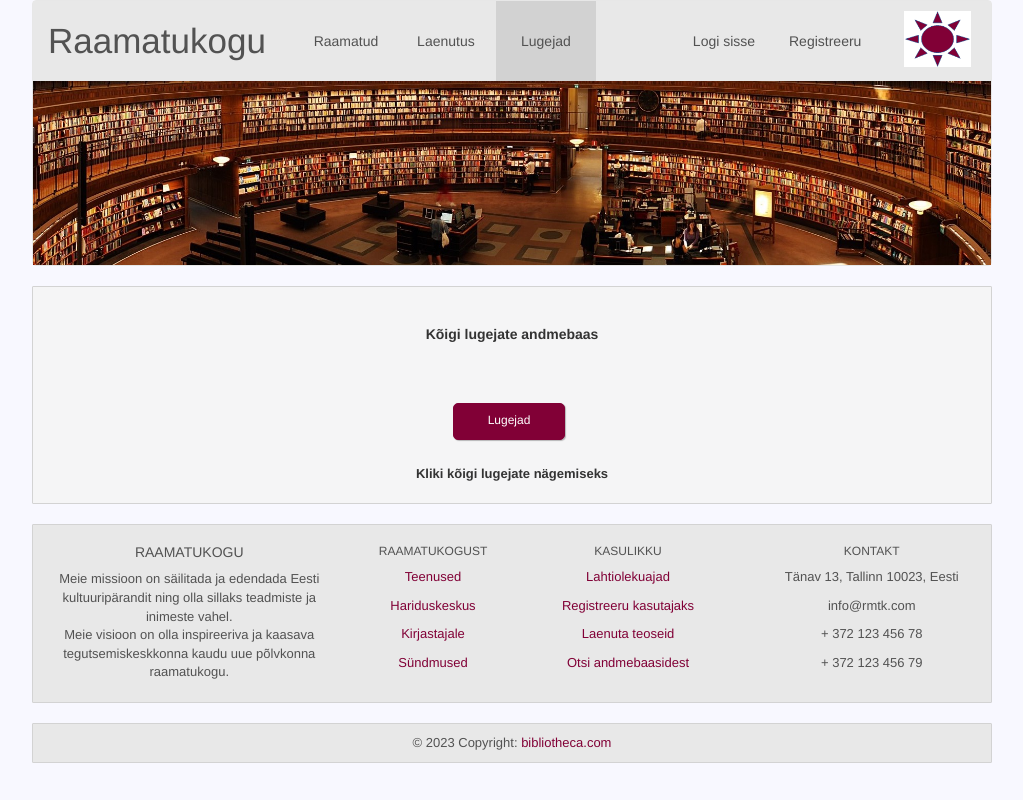
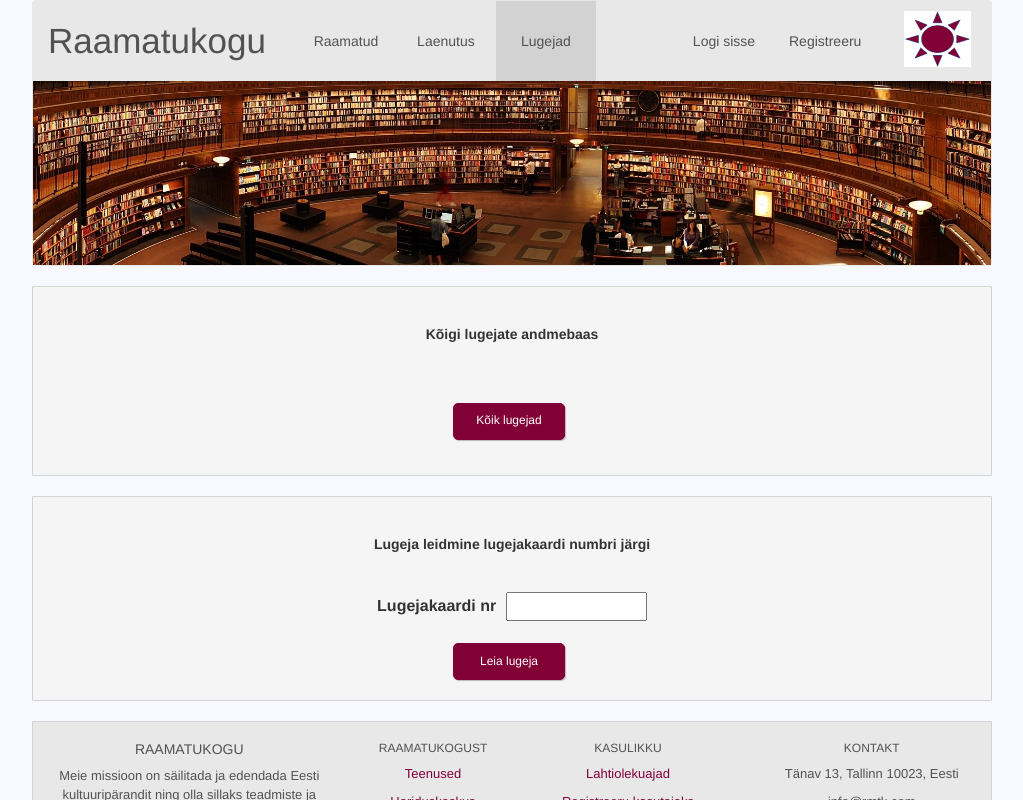
Before and after one commit to kvalge/bibliotheca-angular, an Angular app: page /library/user in a window 1280 px wide. Shown: the top 800 px of the page, without its empty margins (128-1151 px from the left). Built offline with nearby package versions, Linux system fonts and the light colour scheme.

Commit message:
Task: create functionality to return library user by name.

```diff
--- a/src/app/app.module.ts
+++ b/src/app/app.module.ts
@@ -17,6 +17,7 @@ import {LendingService} from "./shared/lending.service";
 import {LibraryUserListComponent} from './library-user/library-user-list/library-user-list.component';
 import {LibraryUserComponent} from './library-user/library-user.component';
 import {LibraryUserService} from "./shared/library-user.service";
+import {FormsModule} from "@angular/forms";
 
 @NgModule({
   declarations: [
@@ -35,7 +36,8 @@ import {LibraryUserService} from "./shared/library-user.service";
     RouterOutlet,
     RouterLinkActive,
     AppRoutingModule,
-    HttpClientModule
+    HttpClientModule,
+    FormsModule
   ],
   providers: [DataStorageService, BookService, LendingService, LibraryUserService],
   bootstrap: [AppComponent]
--- a/src/app/library-user/library-user-list/library-user-list.component.html
+++ b/src/app/library-user/library-user-list/library-user-list.component.html
@@ -2,9 +2,9 @@
   <h5>Kõigi lugejate andmebaas</h5>
   <div>
     <div>
-      <button (click)="getAllLibraryUsers()">Lugejad</button>
+      <button (click)="getAllLibraryUsers()">Kõik lugejad</button>
     </div>
-    <div *ngIf="showHeader; else getTableMessage">
+    <div *ngIf="showHeader">
       <table class="table table-hover">
         <thead>
         <tr>
@@ -23,8 +23,5 @@
         </tbody>
       </table>
     </div>
-    <ng-template #getTableMessage>
-      <p>Kliki kõigi lugejate nägemiseks</p>
-    </ng-template>
   </div>
 </section>
--- a/src/app/library-user/library-user.component.css
+++ b/src/app/library-user/library-user.component.css
@@ -0,0 +1,41 @@
+h5 {
+  margin-top: 30px;
+  margin-bottom: 40px;
+  text-align: center;
+  font-weight: bold;
+}
+
+.input-base {
+  margin-top: 30px;
+  text-align: center;
+}
+
+input {
+  width: 15%;
+  margin-left: 10px;
+}
+
+button {
+  margin: 2rem 0rem 1rem 41rem;
+}
+
+.btnRight {
+  float: right;
+}
+
+table {
+  width: 70%;
+  margin-left: 170px;
+  margin-top: 30px;
+}
+
+table tr td, table tr th {
+  font-size: 13px;
+  border-bottom: 1px solid #ddd;
+}
+
+p {
+  margin-left: 27rem;
+  font-size: 13px;
+  font-weight: bold;
+}
--- a/src/app/library-user/library-user.component.html
+++ b/src/app/library-user/library-user.component.html
@@ -1 +1,29 @@
 <app-library-user-list></app-library-user-list>
+<section>
+  <h5>Lugeja leidmine lugejakaardi numbri järgi</h5>
+  <div>
+    <div class="input-base">
+      <label for="libUserCode">Lugejakaardi nr</label>
+      <input type="text" id="libUserCode" name="libUserCode" [(ngModel)]="libUserCode">
+    </div>
+    <button (click)="getLibraryUser(libUserCode)">Leia lugeja</button>
+  </div>
+  <div>
+    <div *ngIf="showHeader">
+      <div>
+        <table class="table table-hover">
+          <tr>
+            <th>Lugejakaardi nr</th>
+            <th>Eesnimi</th>
+            <th>Perekonnanimi</th>
+          </tr>
+          <tr>
+            <td>{{libUser.idCode}}</td>
+            <td>{{libUser.firstName}}</td>
+            <td>{{libUser.lastName}}</td>
+          </tr>
+        </table>
+      </div>
+    </div>
+  </div>
+</section>
--- a/src/app/library-user/library-user.component.ts
+++ b/src/app/library-user/library-user.component.ts
@@ -1,4 +1,7 @@
-import { Component, OnInit } from '@angular/core';
+import {Component, OnInit} from '@angular/core';
+import {LibraryUserModel} from "./library-user.model";
+import {LibraryUserService} from "../shared/library-user.service";
+import {DataStorageService} from "../shared/data-storage.service";
 
 @Component({
   selector: 'app-library-user',
@@ -7,9 +10,19 @@ import { Component, OnInit } from '@angular/core';
 })
 export class LibraryUserComponent implements OnInit {
 
-  constructor() { }
+  libUserCode: string = '';
+  libUser: LibraryUserModel;
+  showHeader: boolean = false;
+
+  constructor(private libraryUserService: LibraryUserService, private dataStorageService: DataStorageService) {
+  }
 
   ngOnInit(): void {
   }
 
+  getLibraryUser(libUserName: string) {
+    this.showHeader = true;
+    this.dataStorageService.getLibUser(libUserName);
+    this.libUser = this.libraryUserService.getLibUser();
+  }
 }
--- a/src/app/shared/data-storage.service.ts
+++ b/src/app/shared/data-storage.service.ts
@@ -48,4 +48,14 @@ export class DataStorageService {
         this.libraryUserService.setLibraryUsers(libraryUsers);
       })
   }
+
+  getLibUser(libUserCode: string) {
+    this.http.get<LibraryUserModel>('http://localhost:8080/libraryuser/idcode?idCode=' + libUserCode)
+      .pipe(map((libUser) => {
+        return libUser;
+      }))
+      .subscribe(libUser => {
+        this.libraryUserService.setLibUser(libUser)
+      })
+  }
 }
--- a/src/app/shared/library-user.service.ts
+++ b/src/app/shared/library-user.service.ts
@@ -3,6 +3,7 @@ import {LibraryUserModel} from "../library-user/library-user.model";
 export class LibraryUserService {
 
   private libraryUsers: LibraryUserModel[] = [];
+  private libUser: LibraryUserModel;
 
   setLibraryUsers(libraryUsers: LibraryUserModel[]) {
     this.libraryUsers = libraryUsers;
@@ -11,4 +12,12 @@ export class LibraryUserService {
   getLibraryUsers() {
     return this.libraryUsers;
   }
+
+  setLibUser(libUser: LibraryUserModel) {
+    this.libUser = libUser;
+  }
+
+  getLibUser() {
+    return this.libUser;
+  }
 }
```
